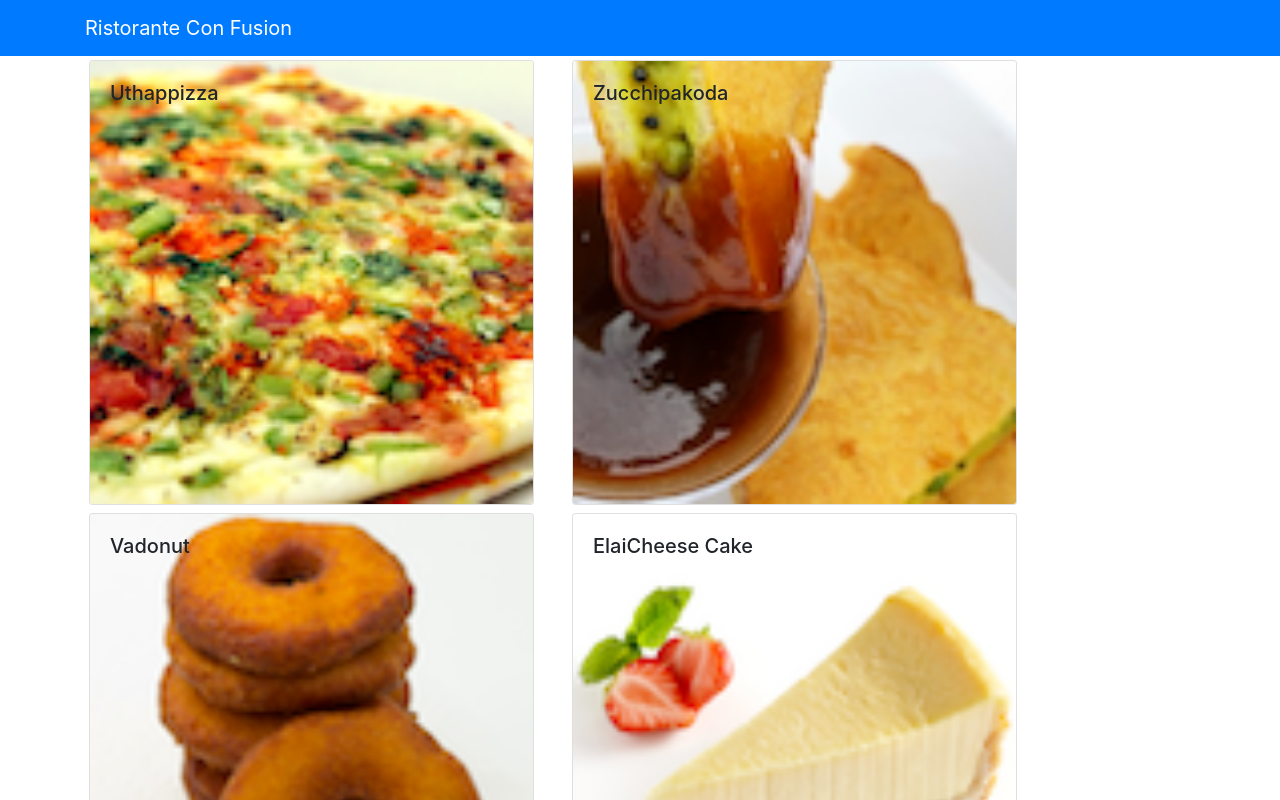
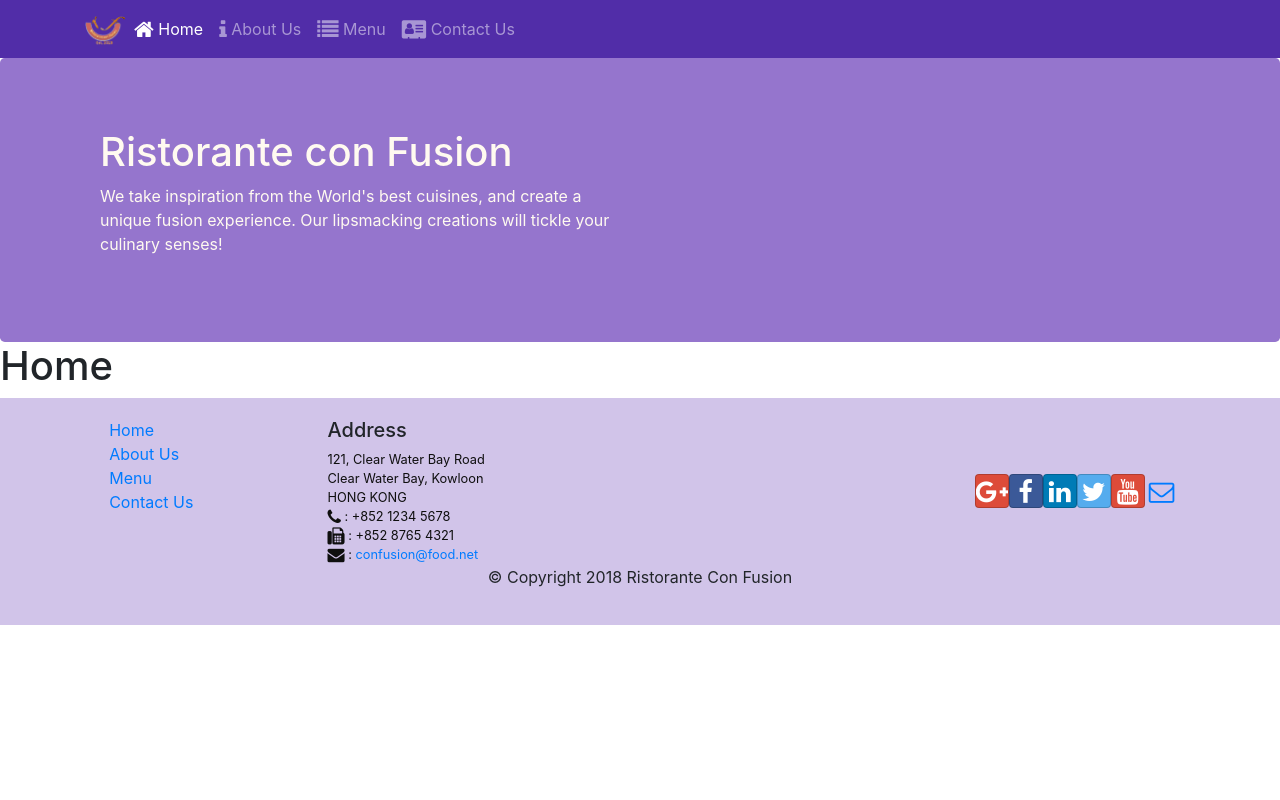
Before and after one commit to ganesh-moota/Restaurant_website_using_ReactJs, a React (Create React App) app: page /home in a window 1280 px wide. Shown: the top 800 px of the page. Built offline with nearby package versions, Linux system fonts and the light colour scheme.

Commit message:
Routing section

```diff
--- a/package.json
+++ b/package.json
@@ -7,9 +7,12 @@
     "@testing-library/react": "^9.5.0",
     "@testing-library/user-event": "^7.2.1",
     "bootstrap": "^4.0.0",
+    "bootstrap-social": "^5.1.1",
+    "font-awesome": "^4.7.0",
     "react": "^16.13.1",
     "react-dom": "^16.13.1",
     "react-popper": "^0.9.2",
+    "react-router-dom": "^4.2.2",
     "react-scripts": "3.4.1",
     "reactstrap": "^5.0.0"
   },
--- a/src/App.css
+++ b/src/App.css
@@ -1,38 +1,33 @@
-.App {
-  text-align: center;
+.row-header{
+  margin:0px auto;
+  padding:0px auto;
 }
 
-.App-logo {
-  height: 40vmin;
-  pointer-events: none;
+.row-content {
+  margin:0px auto;
+  padding: 50px 0px 50px 0px;
+  border-bottom: 1px ridge;
+  min-height:400px;
 }
 
-@media (prefers-reduced-motion: no-preference) {
-  .App-logo {
-    animation: App-logo-spin infinite 20s linear;
-  }
+.footer{
+  background-color: #D1C4E9;
+  margin:0px auto;
+  padding: 20px 0px 20px 0px;
+}
+.jumbotron {
+  padding:70px 30px 70px 30px;
+  margin:0px auto;
+  background: #9575CD ;
+  color:floralwhite;
 }
 
-.App-header {
-  background-color: #282c34;
-  min-height: 100vh;
-  display: flex;
-  flex-direction: column;
-  align-items: center;
-  justify-content: center;
-  font-size: calc(10px + 2vmin);
-  color: white;
+address{
+  font-size:80%;
+  margin:0px;
+  color:#0f0f0f;
 }
 
-.App-link {
-  color: #61dafb;
+.navbar-dark {
+  background-color: #512DA8;
 }
-
-@keyframes App-logo-spin {
-  from {
-    transform: rotate(0deg);
-  }
-  to {
-    transform: rotate(360deg);
-  }
-}
--- a/src/App.js
+++ b/src/App.js
@@ -1,25 +1,16 @@
 import React, { Component } from 'react';
-import  {Navbar, NavbarBrand} from 'reactstrap';
-import Menu from './components/menuComponent';
-import { DISHES } from './shared/dishes';
-
+import './App.css';
+import Main from './components/mainComponent';
+import { BrowserRouter } from 'react-router-dom';
 
 class App extends Component{
 
-  state = {
-    dishes:DISHES,
-  }
-
   render(){
     return(
-      <>
-        <Navbar dark color="primary">
-          <div className="container">
-          <NavbarBrand href="#">Ristorante Con Fusion</NavbarBrand>
-          </div>
-        </Navbar>
-        <Menu dishes={this.state.dishes}/>
-      </>
+      <BrowserRouter>
+      <Main />
+      </BrowserRouter>
+
     );
   }
 }
--- a/src/components/dishDetailComponent.js
+++ b/src/components/dishDetailComponent.js
@@ -26,7 +26,7 @@
 
                 return <div key={comment.id}>
                 <p>{comment.comment}</p>
-                <p>-- {comment.author} , {new Intl.DateTimeFormat('en-US', {year: 'numeric',month: 'long',day: '2-digit'}).format(new Date(comment.date))}</p>
+                <p>-- {comment.author} , {new Intl.DateTimeFormat('en-US', {year: 'numeric',month: 'short',day: '2-digit'}).format(new Date(comment.date))}</p>
             </div>;
               })}
           </div>
@@ -42,9 +42,9 @@
                     </div>
                     <div className="col-12 col-md-5 m-1">
                         <h4>Comments</h4>
-                        <div className="list-unstyled">
+                        <ul className="list-unstyled">
                         {this.renderComments(this.props.dish)}
-                        </div>
+                        </ul>
                     </div>
                 </div>
             );
--- /dev/null
+++ b/src/components/footerComponent.js
@@ -0,0 +1,52 @@
+import React from 'react';
+import { Link } from 'react-router-dom';
+
+function Footer(props){
+    return (
+        <div className="footer">
+            <div className="conatiner">
+                <div className="row justify-content-center">
+                    <div className="col-4 offset-1 col-sm-2">
+                        <ul className="list-unstyled">
+                            <li><Link to="/home">Home</Link></li>
+                            <li><Link to="/aboutus">About Us</Link></li>
+                            <li><Link to="/menu">Menu</Link></li>
+                            <li><Link to="contactus.html">Contact Us</Link></li>
+                        </ul>
+                    </div>
+                    <div className="col-7 col-sm-5">
+                        <h5>Address</h5>
+                        <address>
+                            121, Clear Water Bay Road<br />
+                            Clear Water Bay, Kowloon<br />
+                            HONG KONG<br />
+                            <i className="fa fa-phone fa-lg"></i> : +852 1234 5678<br/>
+                            <i className="fa fa-fax fa-lg"></i> : +852 8765 4321<br/>
+                            <i className="fa fa-envelope fa-lg"></i> : <a href="mailto:confusion@food.net">
+                         confusion@food.net</a>
+
+                      </address>
+                    </div>
+                    <div className="col-12 col-sm-4 align-self-center">
+                        <div className="text-center">
+                        <a className="btn btn-social-icon btn-google" href="http://google.com/+"><i className="fa fa-google-plus"></i></a>
+                        <a className="btn btn-social-icon btn-facebook" href="http://www.facebook.com/profile.php?id="><i className="fa fa-facebook"></i></a>
+                        <a className="btn btn-social-icon btn-linkedin" href="http://www.linkedin.com/in/"><i className="fa fa-linkedin"></i></a>
+                        <a className="btn btn-social-icon btn-twitter" href="http://twitter.com/"><i className="fa fa-twitter"></i></a>
+                        <a className="btn btn-social-icon btn-google" href="http://youtube.com/"><i className="fa fa-youtube"></i></a>
+                        <a className="btn btn-social-icon" href="mailto:"><i className="fa fa-envelope-o"></i></a>
+                        </div>
+                    </div>
+                </div>
+                <div className="row justify-content-center">
+                    <div className="col-auto">
+                        <p>© Copyright 2018 Ristorante Con Fusion</p>
+                    </div>
+                </div>
+
+            </div>
+        </div>
+    );
+}
+
+export default Footer;
--- /dev/null
+++ b/src/components/headerComponent.js
@@ -0,0 +1,71 @@
+import React,{Component} from 'react';
+import { Navbar, NavbarBrand,Nav, NavItem,Jumbotron, Collapse, NavbarToggler } from 'reactstrap';
+import {NavLink} from 'react-router-dom';
+
+class Header extends Component{
+
+    constructor(props){
+        super(props);
+
+        this.state = {
+            isNavOpen:false
+        }
+    }
+
+    toggleNav = () => {
+        this.setState({
+            isNavOpen:!this.state.isNavOpen,
+        });
+    }
+
+    render(){
+        return(
+            <>
+            <Navbar dark expand="md">
+                <div className="container">
+                    <NavbarToggler onClick={this.toggleNav} />
+                    <NavbarBrand className="mr-auto" href="/home">
+                        <img src="assets/images/logo.png" width="41" height="30" alt="Ristorante Con Fusion"></img>
+                    </NavbarBrand>
+                    <Collapse isOpen={this.state.isNavOpen} navbar>
+                        <Nav navbar>
+                            <NavItem>
+                                <NavLink className="nav-link" to="/home">
+                                    <span><i className="fa fa-home fa-lg"></i></span> Home
+                                </NavLink>
+                            </NavItem>
+                            <NavItem>
+                                <NavLink className="nav-link" to="/aboutus">
+                                    <span><i className="fa fa-info fa-lg"></i></span> About Us
+                                </NavLink>
+                            </NavItem>
+                            <NavItem>
+                                <NavLink className="nav-link" to="/menu">
+                                    <span><i className="fa fa-list fa-lg"></i></span> Menu
+                                </NavLink>
+                            </NavItem>
+                            <NavItem>
+                                <NavLink className="nav-link" to="/contactus">
+                                    <span><i className="fa fa-address-card fa-lg"></i></span> Contact Us
+                                </NavLink>
+                            </NavItem>
+                        </Nav>
+                    </Collapse>
+                </div>
+            </Navbar>
+            <Jumbotron>
+                <div className="container">
+                    <div className="row row-header">
+                        <div className="col-12 col-sm-6">
+                        <h1>Ristorante con Fusion</h1>
+                        <p>We take inspiration from the World's best cuisines, and create a unique fusion experience. Our lipsmacking creations will tickle your culinary senses!</p>
+                        </div>
+                    </div>
+                </div>
+            </Jumbotron>
+            </>
+        );
+    }
+}
+
+export default Header;
--- /dev/null
+++ b/src/components/homeComponent.js
@@ -0,0 +1,11 @@
+import React,{Component} from 'react';
+
+class Home extends Component{
+    render(){
+        return(
+            <h1>Home</h1>
+        );
+    }
+}
+
+export  default Home;
--- /dev/null
+++ b/src/components/mainComponent.js
@@ -0,0 +1,43 @@
+import React, { Component } from 'react';
+import { DISHES } from '../shared/dishes';
+import Header from './headerComponent';
+import Footer from './footerComponent';
+import Home from './homeComponent';
+import { Switch, Route, Redirect } from 'react-router-dom';
+import Menu from './menuComponent';
+
+class Main extends Component{
+
+    constructor(props){
+        super(props);
+        this.state = {
+            dishes:DISHES,
+            selectedDish:null
+        }
+    }
+
+    onDishSelect(dishId){
+        this.setState({selectedDish:dishId});
+    }
+
+    render(){
+        return(
+            <>
+            <Header/>
+
+            <Switch>
+            <Route path="/home" component={()=><Home/>}/>
+            <Route path="/menu" component={()=><Menu dishes={this.state.dishes} onClick={(dishId)=>this.onDishSelect(dishId)}/>}/>
+            <Route path="/home" component={()=><Home/>}/>
+            <Redirect to="/home"/>
+            </Switch>
+            <Footer/>
+            {/* <Menu dishes={this.state.dishes} onClick={(dishId)=>this.onDishSelect(dishId)}/> */}
+            {/* <DishDetail dish={this.state.dishes.filter((dish)=>dish.id === this.state.selectedDish)[0]}/> */}
+
+            </>
+        );
+    }
+}
+
+export default Main;
--- a/src/components/menuComponent.js
+++ b/src/components/menuComponent.js
@@ -1,28 +1,12 @@
 import React,{Component} from 'react';
 import {Card, CardImg, CardTitle,CardImgOverlay} from 'reactstrap';
-import DishDetail from './dishDetailComponent';
-
 
 class Menu extends Component{
-    constructor(props){
-        super(props);
-
-        this.state = {
-            selectedDish:null,
-        }
-    }
-
-    onDishSelect(dish){
-        this.setState({
-            selectedDish:dish,
-        });
-    }
-
     render(){
         const menu = this.props.dishes.map((dish) =>{
             return(
                 <div key={dish.id} className="col-12 col-md-5  m-1">
-                    <Card  onClick={()=>{this.onDishSelect(dish)}}>
+                    <Card onClick={()=>{this.props.onClick(dish.id)}}>
                         <CardImg width="100%" src={dish.image} alt={dish.name}></CardImg>
                         <CardImgOverlay>
                             <CardTitle>{dish.name}</CardTitle>
@@ -37,7 +21,6 @@
                 <div className="row">
                     {menu}
                 </div>
-                <DishDetail dish={this.state.selectedDish}/>
             </div>
         );
     }
--- a/src/index.js
+++ b/src/index.js
@@ -1,6 +1,8 @@
 import React from 'react';
 import ReactDOM from 'react-dom';
 import 'bootstrap/dist/css/bootstrap.min.css';
+import 'font-awesome/css/font-awesome.css';
+import 'bootstrap-social/bootstrap-social.css';
 import './index.css';
 import App from './App';
 import * as serviceWorker from './serviceWorker';
```
Also changed, not shown: 1 other file (tests, documents, lock files or other folders).
